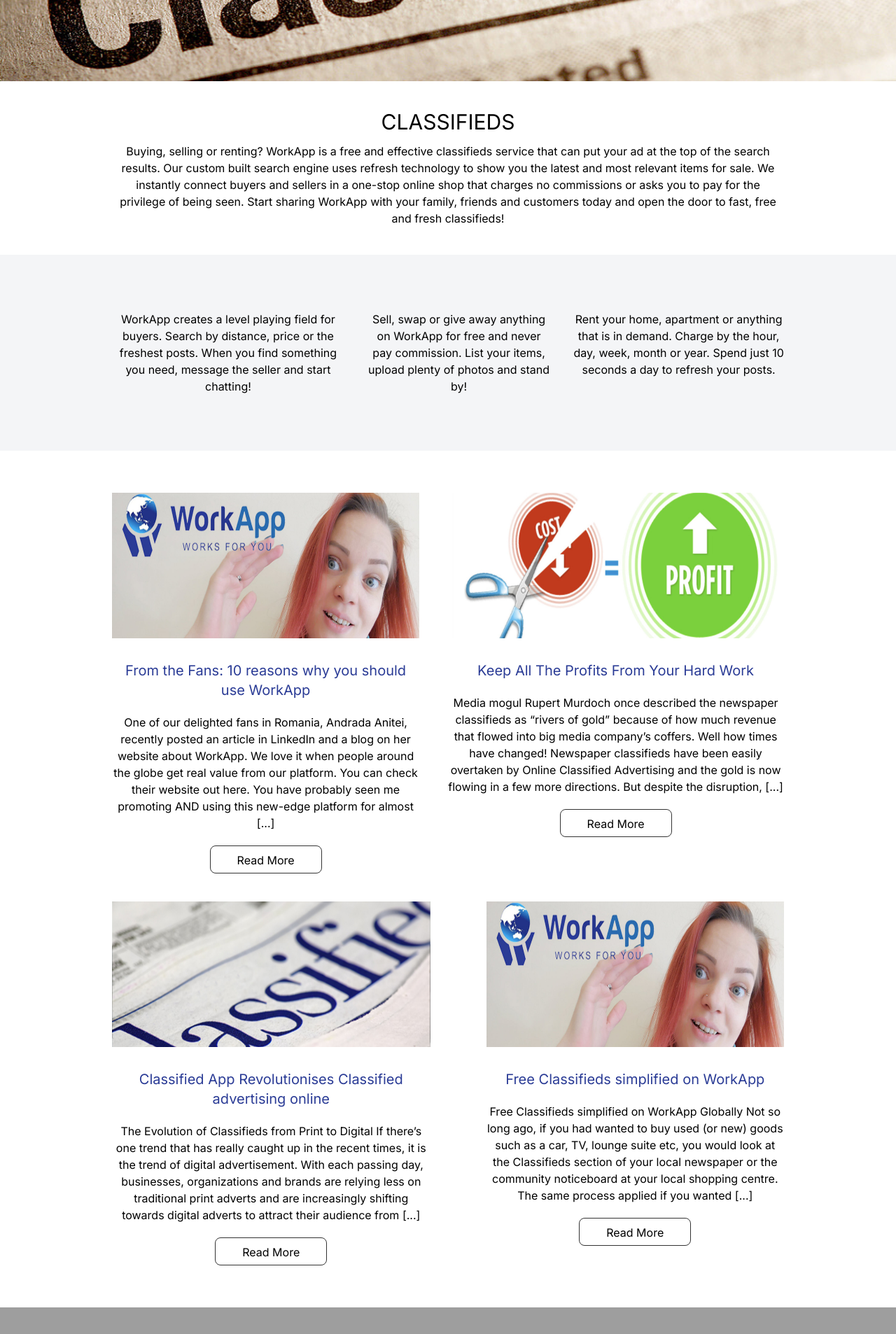
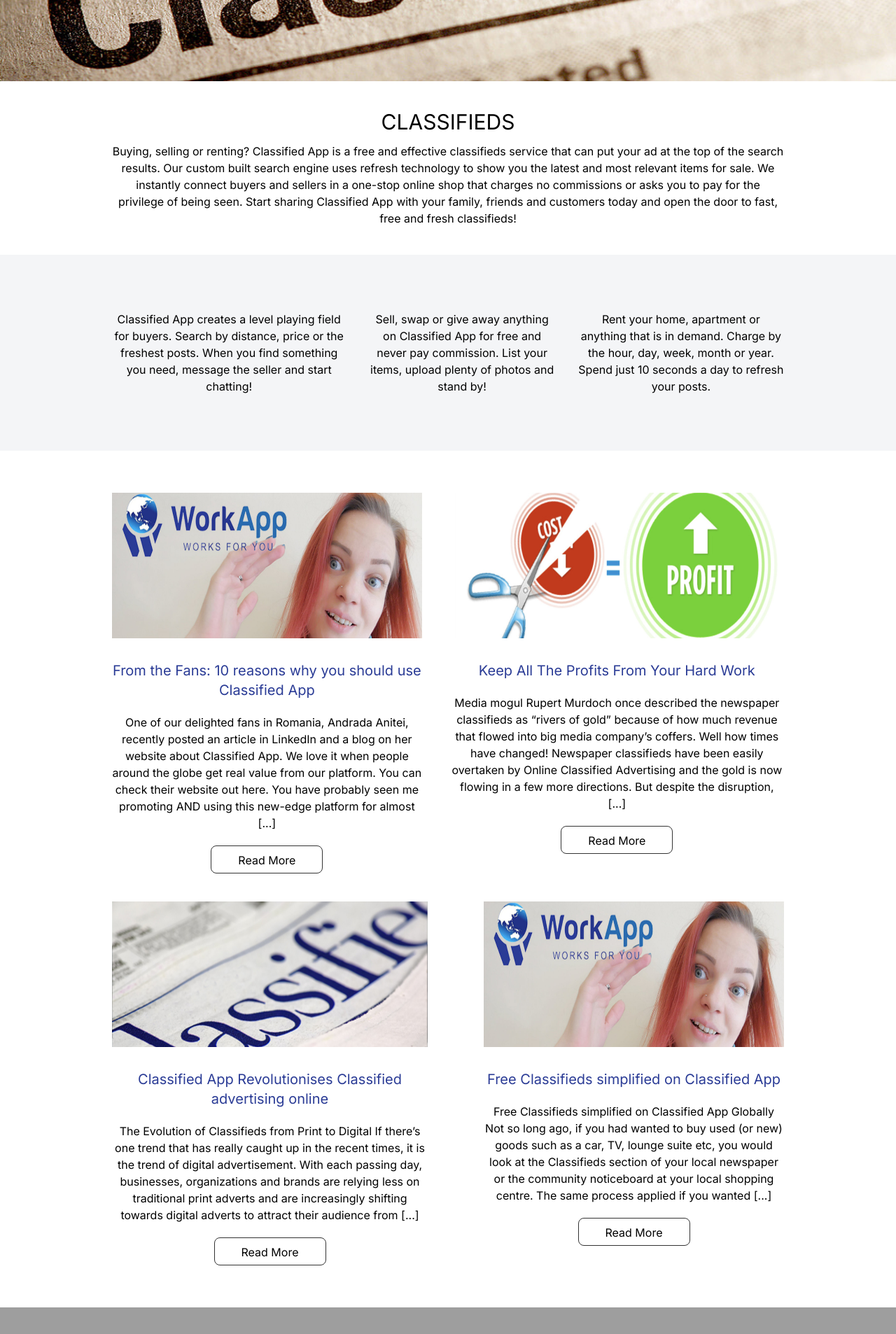
Before and after one commit to marksikaundi/Classified-App, a Next.js app: page /classifieds in a window 1280 px wide. Shown: the part 475-2381 px from the top of the page at 70% size. Built offline with nearby package versions, Linux system fonts and the light colour scheme; grey boxes are pictures that could not be loaded.

Commit message:
removed work app and replaced with Classified App

```diff
--- a/app/classifieds/page.jsx
+++ b/app/classifieds/page.jsx
@@ -16,25 +16,25 @@
           CLASSIFIEDS
         </h1>
         <p className="text-black">
-          Buying, selling or renting? WorkApp is a free and effective
+          Buying, selling or renting? Classified App is a free and effective
           classifieds service that can put your ad at the top of the search
           results. Our custom built search engine uses refresh technology to
           show you the latest and most relevant items for sale. We instantly
           connect buyers and sellers in a one-stop online shop that charges no
           commissions or asks you to pay for the privilege of being seen. Start
-          sharing WorkApp with your family, friends and customers today and open
+          sharing Classified App with your family, friends and customers today and open
           the door to fast, free and fresh classifieds!
         </p>
       </div>
       <div className="bg-[#F4F5F7] py-20 text-black text-center">
         <div className="flex flex-col md:flex-row justify-center space-x-8 space-y-5 md:space-y-0 md:mx-40 mx-10">
           <div >
-            WorkApp creates a level playing field for buyers. Search by
+            Classified App creates a level playing field for buyers. Search by
             distance, price or the freshest posts. When you find something you
             need, message the seller and start chatting!
           </div>
           <div>
-            Sell, swap or give away anything on WorkApp for free and never pay
+            Sell, swap or give away anything on Classified App for free and never pay
             commission. List your items, upload plenty of photos and stand by!
           </div>
           <div>
@@ -60,12 +60,12 @@
               href=""
               className="hover:text-black text-[#2B3C96] md:text-xl"
             >
-              From the Fans: 10 reasons why you should use WorkApp
+              From the Fans: 10 reasons why you should use Classified App
             </a>
             <p>
               One of our delighted fans in Romania, Andrada Anitei, recently
               posted an article in LinkedIn and a blog on her website about
-              WorkApp. We love it when people around the globe get real value
+              Classified App. We love it when people around the globe get real value
               from our platform. You can check their website out here. You have
               probably seen me promoting AND using this new-edge platform for
               almost [...]
@@ -146,10 +146,10 @@
               href=""
               className="hover:text-black text-[#2B3C96] md:text-xl "
             >
-              Free Classifieds simplified on WorkApp
+              Free Classifieds simplified on Classified App
             </a>
             <p>
-              Free Classifieds simplified on WorkApp Globally Not so long ago,
+              Free Classifieds simplified on Classified App Globally Not so long ago,
               if you had wanted to buy used (or new) goods such as a car, TV,
               lounge suite etc, you would look at the Classifieds section of
               your local newspaper or the community noticeboard at your local
```
